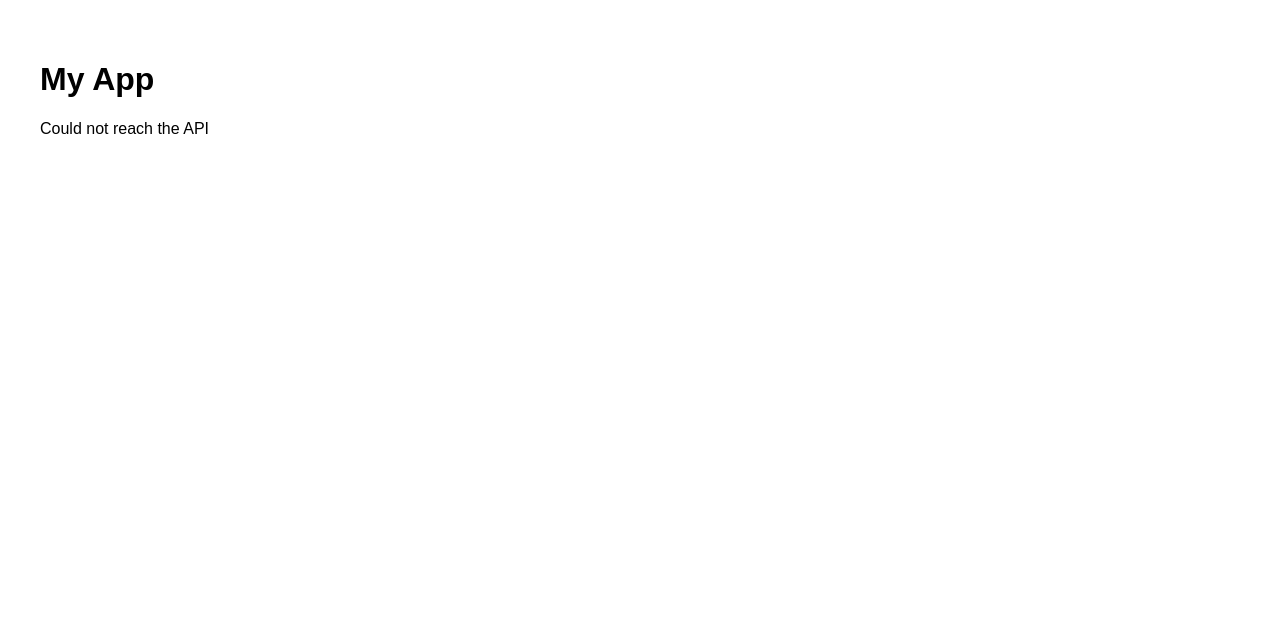
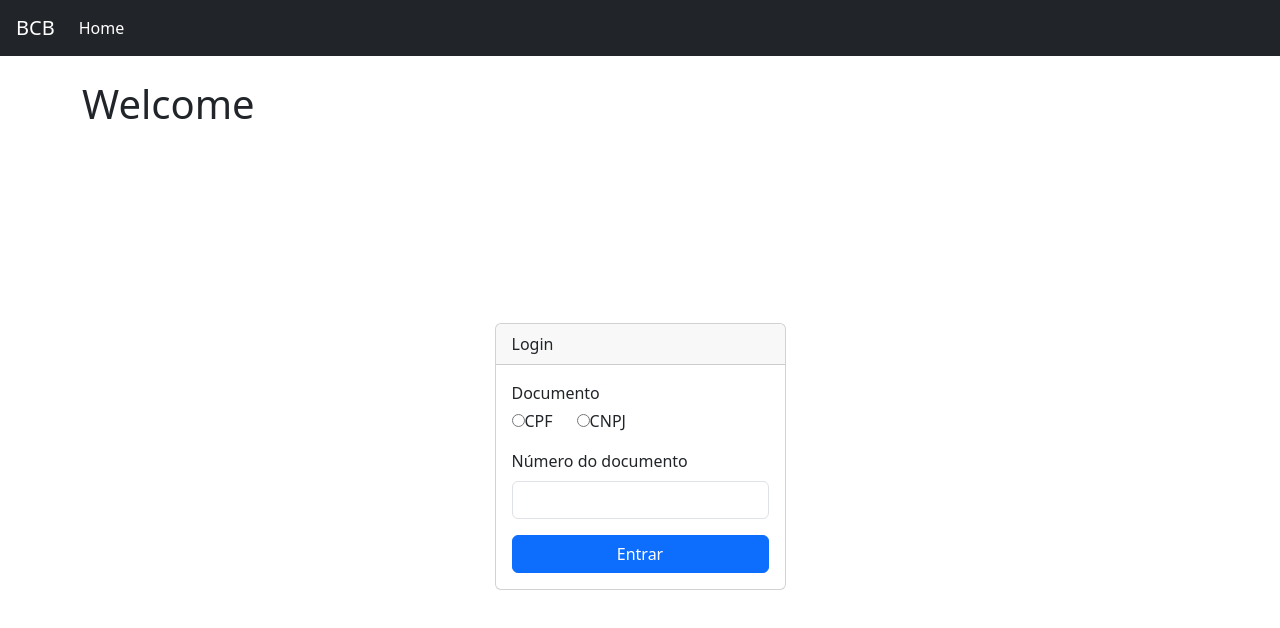
Before and after one commit to 93luiz/big-chat-brasil, a React (Vite) app in the folder frontend/: page / in a window 1280 px wide. Shown: the top 628 px of the page. Built offline with nearby package versions, Linux system fonts and the light colour scheme; no server answers.

Commit message:
Login page

```diff
--- a/frontend/package.json
+++ b/frontend/package.json
@@ -9,8 +9,10 @@
     "preview": "vite preview"
   },
   "dependencies": {
+    "bootstrap": "^5.3.8",
     "react": "^18.3.1",
-    "react-dom": "^18.3.1"
+    "react-dom": "^18.3.1",
+    "react-router-dom": "^7.18.4"
   },
   "devDependencies": {
     "@vitejs/plugin-react": "^4.3.4",
--- a/frontend/src/App.jsx
+++ b/frontend/src/App.jsx
@@ -1,4 +1,9 @@
+import { Routes, Route } from "react-router-dom";
 import { useEffect, useState } from "react";
+import Layout from "./components/Layout.jsx";
+import Home from "./pages/Home.jsx";
+import Conversations from "./pages/Conversations.jsx";
+import NotFound from "./pages/NotFound.jsx";
 
 export default function App() {
   const [message, setMessage] = useState("Loading...");
@@ -11,9 +16,12 @@ export default function App() {
   }, []);
 
   return (
-    <main style={{ fontFamily: "sans-serif", padding: "2rem" }}>
-      <h1>My App</h1>
-      <p>{message}</p>
-    </main>
+    <Routes>
+      <Route element={<Layout />}>
+        <Route path="/" element={<Home />} />
+        <Route path="/conversations" element={<Conversations />} />
+        <Route path="*" element={<NotFound />} />
+      </Route>
+    </Routes>
   );
 }
--- /dev/null
+++ b/frontend/src/components/Layout.jsx
@@ -0,0 +1,18 @@
+import { NavLink, Outlet } from "react-router-dom";
+
+export default function Layout() {
+  return (
+    <div className="d-flex flex-column vh-100">
+      <nav className="navbar navbar-expand navbar-dark bg-dark px-3">
+        <span className="navbar-brand">BCB</span>
+        <div className="navbar-nav">
+          <NavLink to="/" end className="nav-link">Home</NavLink>
+        </div>
+      </nav>
+
+      <main className="container flex-fill">
+        <Outlet />
+      </main>
+    </div>
+  );
+}
--- a/frontend/src/main.jsx
+++ b/frontend/src/main.jsx
@@ -1,9 +1,13 @@
+import "bootstrap/dist/css/bootstrap.min.css";
 import React from "react";
 import ReactDOM from "react-dom/client";
+import { BrowserRouter } from "react-router-dom";
 import App from "./App.jsx";
 
 ReactDOM.createRoot(document.getElementById("root")).render(
   <React.StrictMode>
-    <App />
+    <BrowserRouter>
+      <App />
+    </BrowserRouter>
   </React.StrictMode>
 );
--- /dev/null
+++ b/frontend/src/pages/Conversations.jsx
@@ -0,0 +1,19 @@
+import { useEffect, useState } from "react";
+
+export default function Conversations() {
+  const [message, setMessage] = useState("Loading...");
+
+  useEffect(() => {
+    fetch("/api/hello")
+      .then((res) => res.json())
+      .then((data) => setMessage(data.message))
+      .catch(() => setMessage("Could not reach the API"));
+  }, []);
+
+  return (
+    <main style={{ fontFamily: "sans-serif", padding: "2rem" }}>
+      <h1>Conversations</h1>
+      <p>{message}</p>
+    </main>
+  );
+}
--- /dev/null
+++ b/frontend/src/pages/Home.jsx
@@ -0,0 +1,53 @@
+import { useEffect, useState } from "react";
+
+export default function Home() {
+  const [message, setMessage] = useState("Loading...");
+
+  useEffect(() => {
+    fetch("/api/hello")
+      .then((res) => res.json())
+      .then((data) => setMessage(data.message))
+      .catch(() => setMessage("Could not reach the API"));
+  }, []);
+
+  return (
+    <>
+      <div className="d-flex flex-column h-100 py-4">
+        <h1>Welcome</h1>
+        <div className="align-self-center flex-fill d-flex align-items-center" style={{ maxWidth: '400px' }}>
+            <div className="card">
+                <div className="card-header">
+                    Login
+                </div>
+                <div className="card-body">
+                    <form>
+                        <p className="form-label mb-1">Documento</p>
+                        <div className="row mb-3">
+                            <div className="col-auto">
+                                <div class="form-field">
+                                    <input class="radio" name="document_type" type="radio" id="cpf" />
+                                    <label for="cpf">CPF</label>
+                                </div>
+                            </div>
+                            <div className="col-auto">
+                                <div class="form-field">
+                                    <input class="radio" name="document_type" type="radio" id="cnpj" />
+                                    <label for="cnpj">CNPJ</label>
+                                </div>
+                            </div>
+                        </div>
+                        <div class="form-field mb-3">
+                            <label for="document" class="form-label">Número do documento</label>
+                            <input type="text" class="form-control" id="document" />
+                        </div>
+                        <div class="form-field">
+                            <input type="submit" value="Entrar" className="btn btn-primary w-100" />
+                        </div>
+                    </form>
+                </div>
+            </div>
+        </div>
+      </div>
+    </>
+  );
+}
--- /dev/null
+++ b/frontend/src/pages/NotFound.jsx
@@ -0,0 +1,8 @@
+export default function NotFound() {
+  return (
+    <>
+    <h1>404</h1>
+    <p>Not found</p>
+    </>
+  );
+}
```
Also changed, not shown: 1 other file (tests, documents, lock files or other folders).
